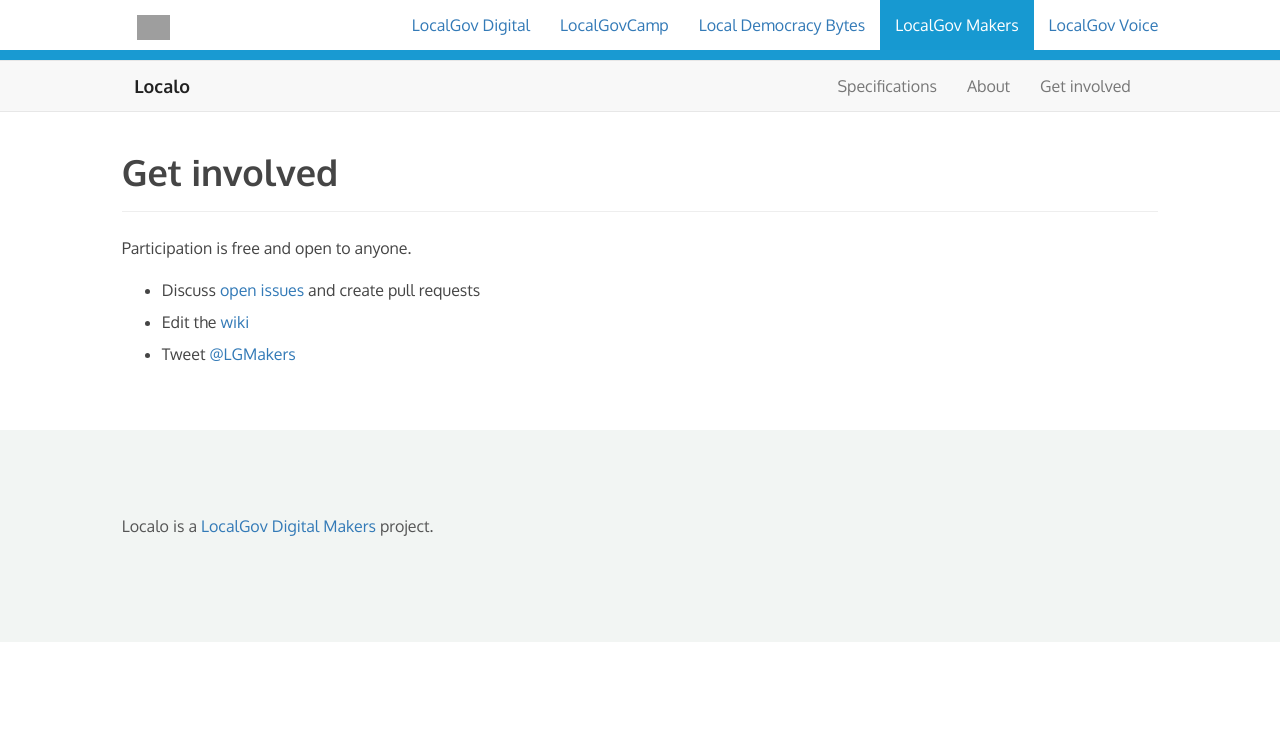
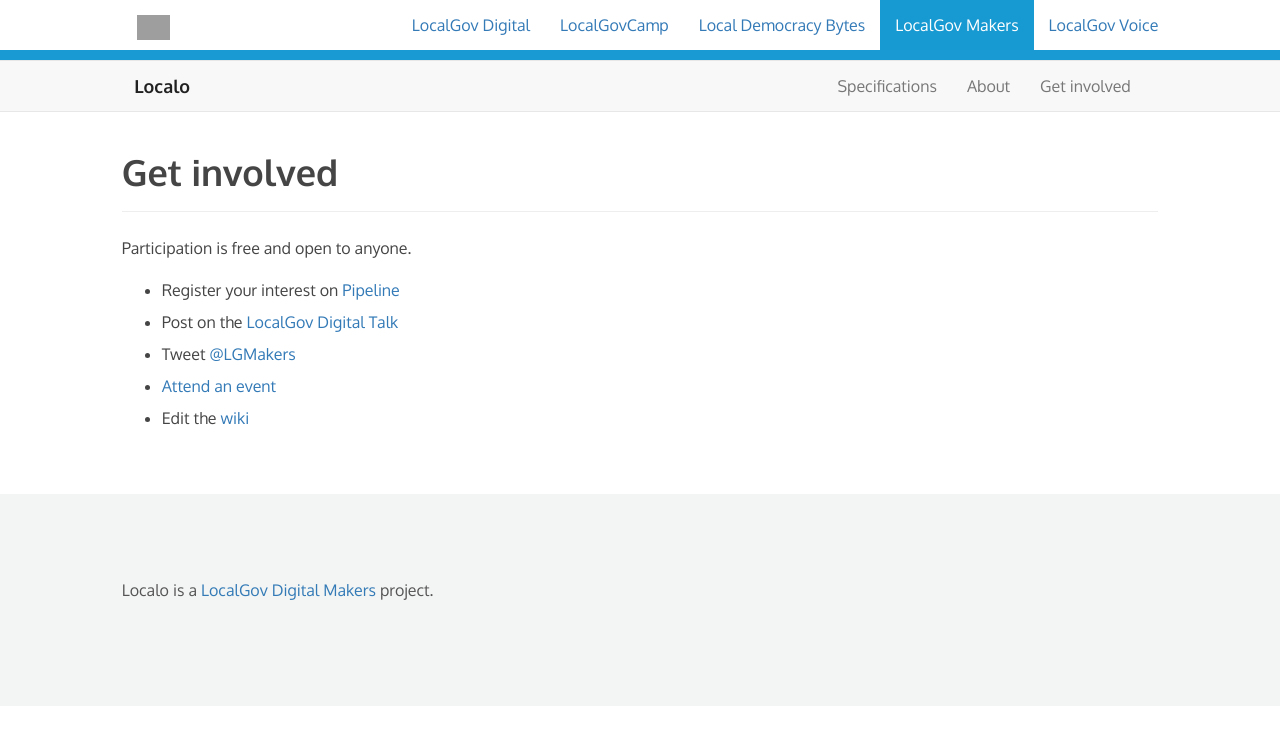
Before and after one commit to LocalGovDigital/localo, a Jekyll site: the page built from get-involved.md, in a window 1280 px wide. Shown: the top 745 px of the page. Built offline with Jekyll 4.4.1, drawn with Linux system fonts in a browser that asks for light colours; nearby versions of some CDN libraries; grey boxes are pictures that could not be loaded.

Commit message:
Update get-involved.md

```diff
--- a/get-involved.md
+++ b/get-involved.md
@@ -3,6 +3,8 @@ title: Get involved
 ---
 Participation is free and open to anyone.
 
-* Discuss [open issues](https://github.com/LocalGovDigital/Localo/issues) and create pull requests
+* Register your interest on [Pipeline](http://pipeline.localgovdigital.info/)
+* Post on the [LocalGov Digital Talk](http://localgovdigital.discoursehosting.net/)
+* Tweet [@LGMakers](https://twitter.com/LGMakers)
+* [Attend an event](index.html#events)
 * Edit the [wiki](https://github.com/LocalGovDigital/localo/wiki)
-* Tweet [@LGMakers](https://twitter.com/LGMakers)
```
